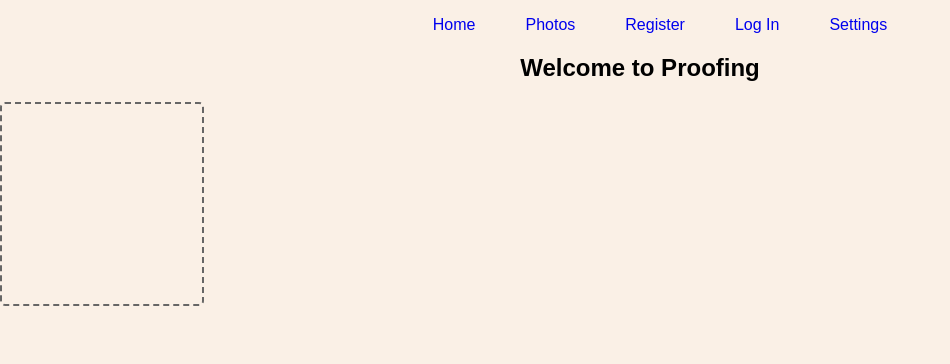
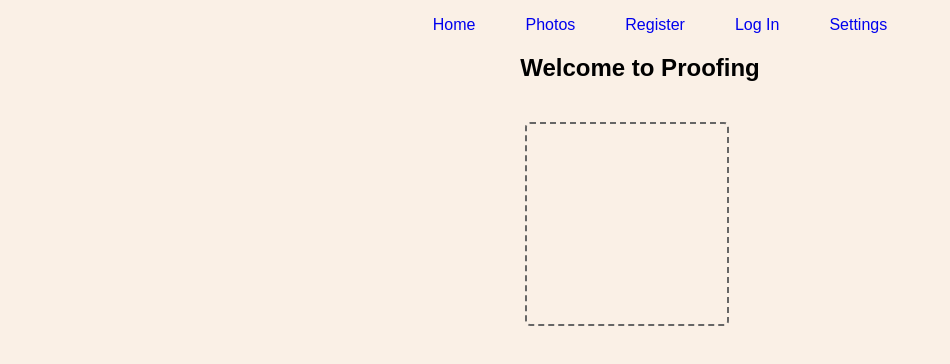
Before and after one commit to NickFoden/proofing-client, a React (Create React App) app: page / in a window 1280 px wide. Shown: the top 364 px of the page, without its empty margins (0-950 px from the left). Built offline with nearby package versions, Linux system fonts and the light colour scheme.

Commit message:
Moving Dropzone over to center

```diff
--- a/src/Components/PhotoUploadForm.css
+++ b/src/Components/PhotoUploadForm.css
@@ -1,12 +1,4 @@
-.upload {
-    margin: 0 auto;
-    width: 50%;
+.drop {
+    margin-top: 40px;
+    margin-left: 41%;
 }
-
-.field {
-    margin: 10px;
-}
-
-.upload-button{
-    margin: 15px;
-}
--- a/src/Components/PhotoUploadForm.js
+++ b/src/Components/PhotoUploadForm.js
@@ -47,13 +47,15 @@ class PhotoUploadForm extends React.Component {
             console.log('UPLOAD COMPLETE: '+JSON.stringify(resp.body))
 
             let uploaded = resp.body
-            this.props.map(dispatch(savePhoto(uploaded)))
+            //this.props.map(dispatch(savePhoto(uploaded)))
 
         })
     }
     render(){
         return (
-            <Dropzone onDrop={this.uploadFile.bind(this)} />
+            <div className="drop">
+                <Dropzone onDrop={this.uploadFile.bind(this)} />
+            </div>
         )}
 }
 
```
